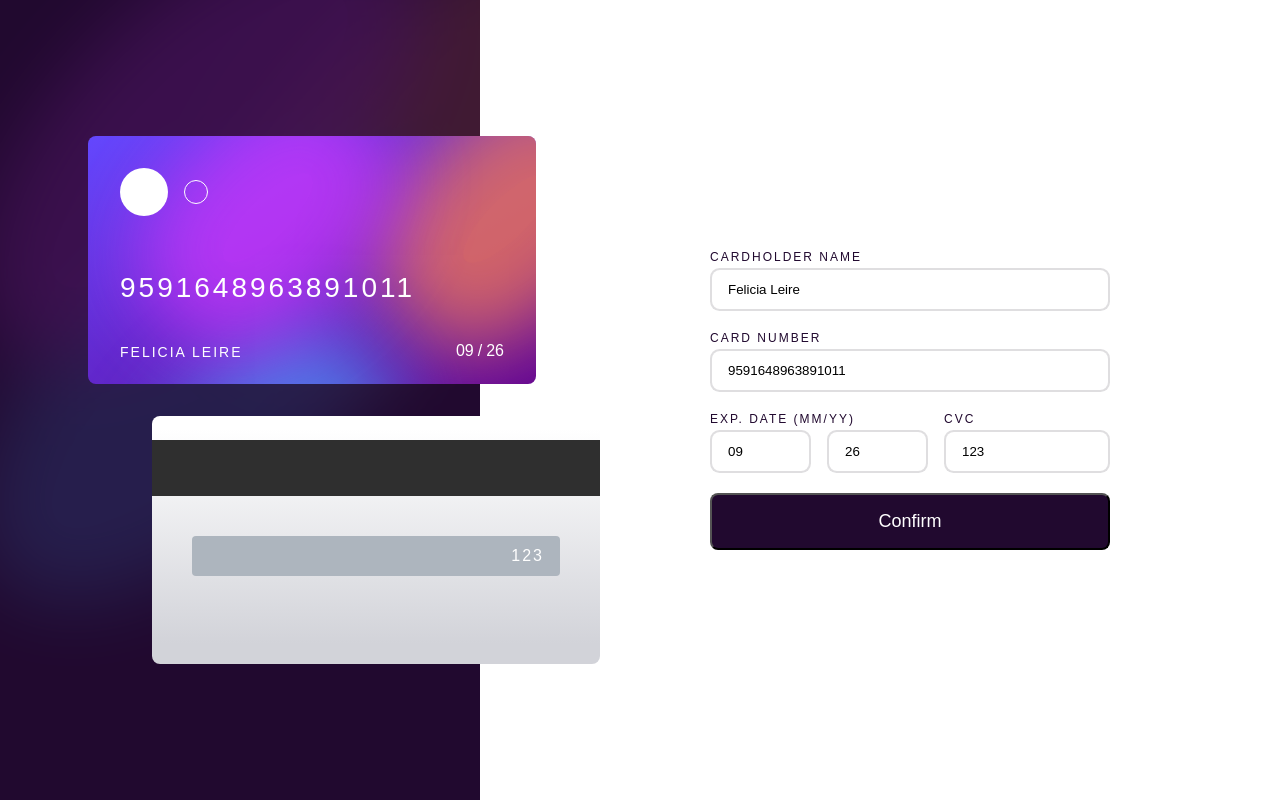
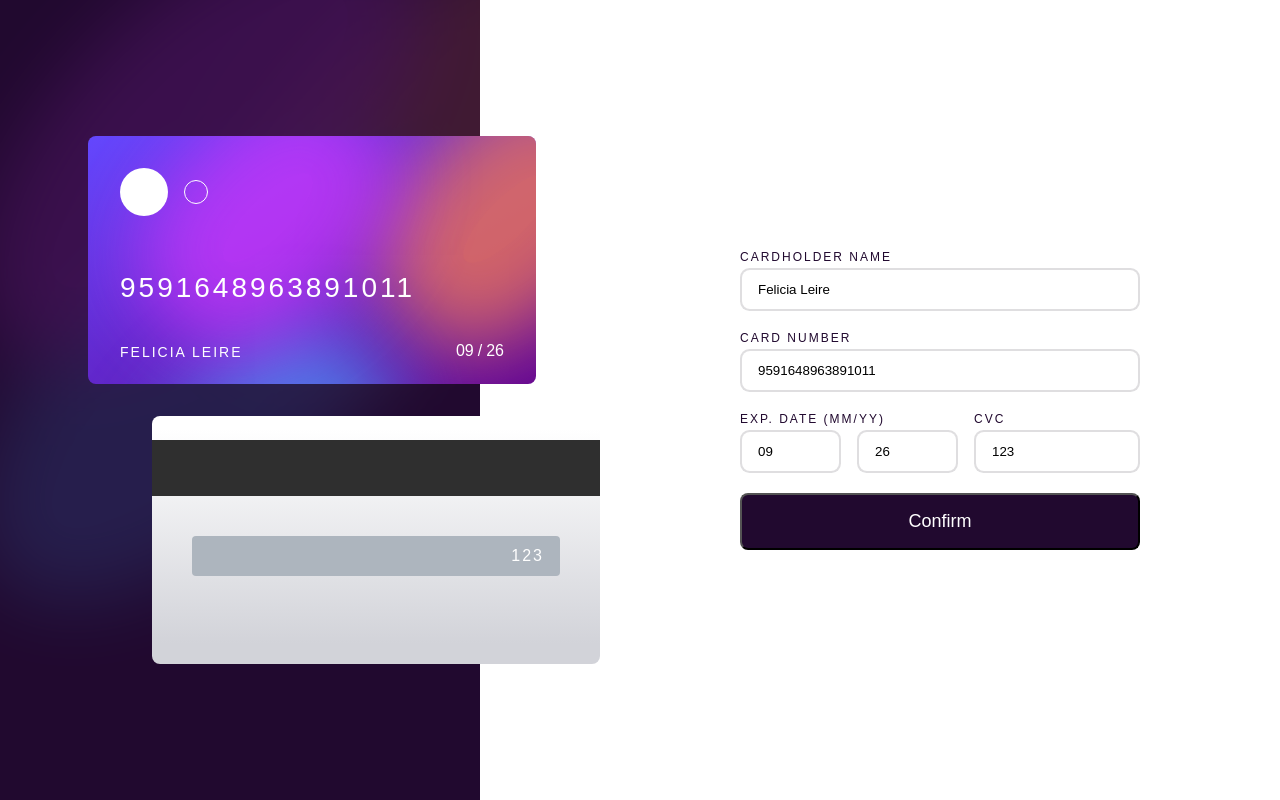
Before and after one commit to jeromehaas/interactive-card-details-form-fm, a React (Create React App) app: page / in a window 1280 px wide. Built offline with nearby package versions, Linux system fonts and the light colour scheme; a web font is replaced by a local one.

Commit message:
Setup: card styles

```diff
--- a/src/components/03-organisms/interactive-card/interactive-card.scss
+++ b/src/components/03-organisms/interactive-card/interactive-card.scss
@@ -143,6 +143,7 @@
 						color: $white;
 						letter-spacing: 2px;
 					}
+
 				}
 
 			}
@@ -179,8 +180,8 @@
 				"card-number card-number"
 				"exp-date cvc"
 				"button button";
-
 			grid-gap: 16px;
+			margin: 32px 64px 32px 184px;
 
 				&__wrapper {
 					display: grid;
```
